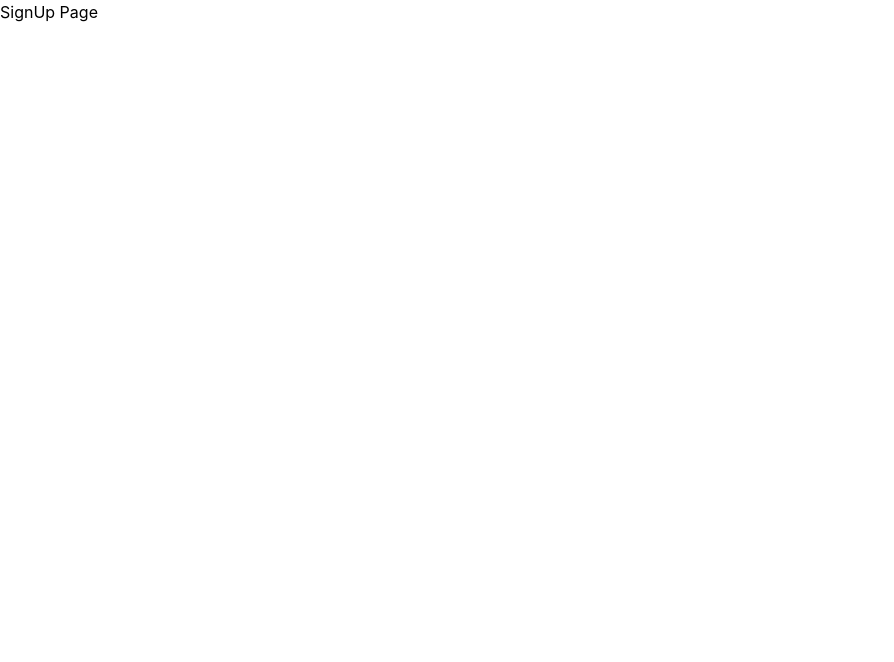
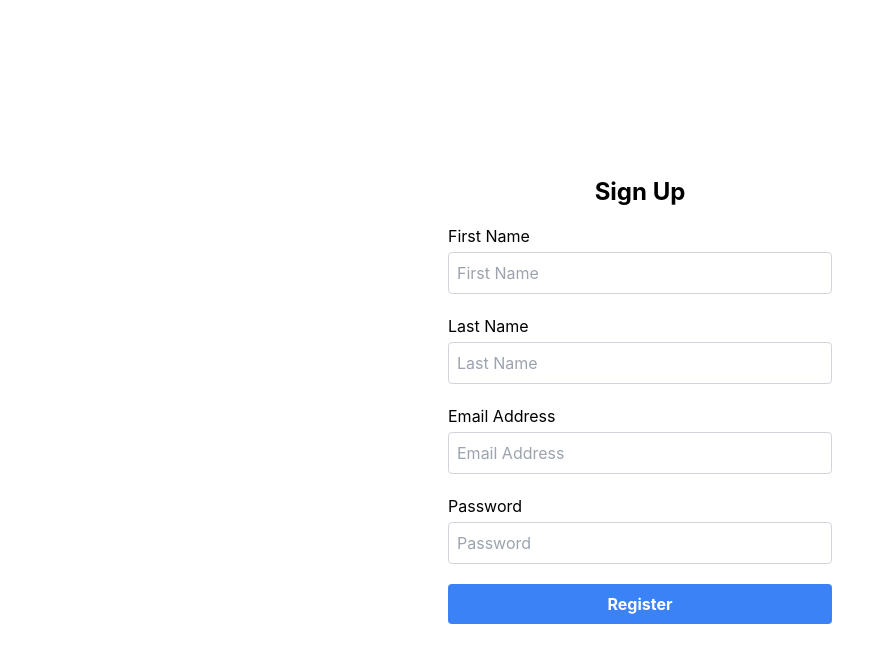
Before and after one commit to mt-technoholic/Form_Handling, a React (Create React App) app: page /sign-up in a window 1280 px wide. Shown: the top 662 px of the page, without its empty margins (0-894 px from the left). Built offline with nearby package versions, Linux system fonts and the light colour scheme.

Commit message:
Add sign up form

```diff
--- a/src/components/Button.jsx
+++ b/src/components/Button.jsx
@@ -1,11 +1,15 @@
-import React from 'react'
+import React from "react";
 
-const Button = () => {
+const Button = ({disabled, children}) => {
   return (
-    <div>
-      Button
-    </div>
-  )
-}
+    <button
+      className={`${disabled ? 'cursor-not-allowed bg-slate-300' : 'bg-blue-500 hover:bg-blue-700'}   text-white font-bold py-2 px-4 rounded focus:outline-none focus:shadow-outline`}
+      type="submit"
+      disabled={disabled}
+    >
+      {children}
+    </button>
+  );
+};
 
-export default Button
+export default Button;
--- a/src/components/InputField.jsx
+++ b/src/components/InputField.jsx
@@ -1,11 +1,25 @@
-import React from 'react'
+import React from "react";
+import { Field, ErrorMessage } from "formik";
 
-const InputField = () => {
+const InputField = ({
+  name,
+  isLabel=true,
+  Label,
+  type="text",
+  placeholder,
+}) => {
   return (
-    <div>
-      Input Field
+    <div className="flex flex-col">
+      { isLabel && <label htmlFor={name}>{Label}</label>}
+      <Field
+        className='p-2 border border-gray-300 rounded mt-1'
+        name={name}
+        type={type}
+        placeholder={placeholder}
+      />
+      <ErrorMessage name={name} component="div" />
     </div>
-  )
-}
+  );
+};
 
-export default InputField
+export default InputField;
--- a/src/pages/NotFound/index.js
+++ b/src/pages/NotFound/index.js
@@ -2,7 +2,7 @@ import React from 'react'
 
 const NotFound = () => {
   return (
-    <div>
+    <div className='flex justify-center items-center h-screen bg-slate-900 text-white text-5xl font-extrabold'>
       Page Not Found
     </div>
   )
--- a/src/pages/SignUp/Form.jsx
+++ b/src/pages/SignUp/Form.jsx
@@ -1,9 +1,67 @@
 import React from 'react'
+import { Formik, Form } from 'formik';
+import { ValidateRegistrationForm } from '../../utils/validation';
+import { InputField, Button } from '../../components'
 
-const Form = () => {
+const SignUpForm = () => {
+
+  const initialValues = {
+    firstName: '',
+    lastName: '',
+    email: '',
+    password: ''
+  };
+
+  const handleSubmit = (values, { setSubmitting }) => {
+    // Simulate an API call
+    setTimeout(() => {
+      console.log(JSON.stringify(values, null, 2));
+      setSubmitting(false);
+      alert('Registration successful!');
+    }, 10000);
+  };
+
+
   return (
-    <div>Form</div>
+    <Formik
+      initialValues={initialValues}
+      validationSchema={ValidateRegistrationForm}
+      onSubmit={handleSubmit}
+    >
+      {({ isSubmitting }) => (
+        <Form className='flex flex-col gap-5'>
+
+          <InputField
+            name="firstName"
+            Label="First Name"
+            placeholder="First Name"
+          />
+
+          <InputField
+            name="lastName"
+            Label="Last Name"
+            placeholder="Last Name"
+          />
+
+          <InputField
+            name="email"
+            Label="Email Address"
+            type='email'
+            placeholder="Email Address"
+          />
+
+          <InputField
+            name="password"
+            Label="Password"
+            type='password'
+            placeholder="Password"
+          />
+
+          <Button disabled={isSubmitting}>Register</Button>
+        </Form>
+      )}
+    </Formik>
   )
 }
 
-export default Form
+export default SignUpForm
--- a/src/pages/SignUp/index.js
+++ b/src/pages/SignUp/index.js
@@ -3,8 +3,11 @@ import Form from './Form';
 
 const SignUp = () => {
   return (
-    <div>
-        SignUp Page
+    <div className='flex flex-col justify-center items-center min-h-screen'>
+        <div className='w-96'>
+          <h1 className='text-2xl text-center font-bold mb-4'>Sign Up</h1>
+          <Form />
+        </div>
     </div>
   )
 }
--- a/src/utils/validation.js
+++ b/src/utils/validation.js
@@ -0,0 +1,23 @@
+import * as Yup from "yup";
+
+const ValidateRegistrationForm = Yup.object({
+  firstName: Yup.string()
+    .max(15, "Must be 15 characters or less")
+    .required("Required"),
+  lastName: Yup.string()
+    .max(20, "Must be 20 characters or less")
+    .required("Required"),
+  email: Yup.string().email("Invalid email address").required("Required"),
+  password: Yup.string()
+    .min(6, "Password must be at least 6 characters")
+    .required("Required"),
+});
+
+const ValidateLoginForm = Yup.object({
+  email: Yup.string().email("Invalid email address").required("Required"),
+  password: Yup.string()
+    .min(6, "Password must be at least 6 characters")
+    .required("Required"),
+});
+
+export { ValidateRegistrationForm, ValidateLoginForm };
```
